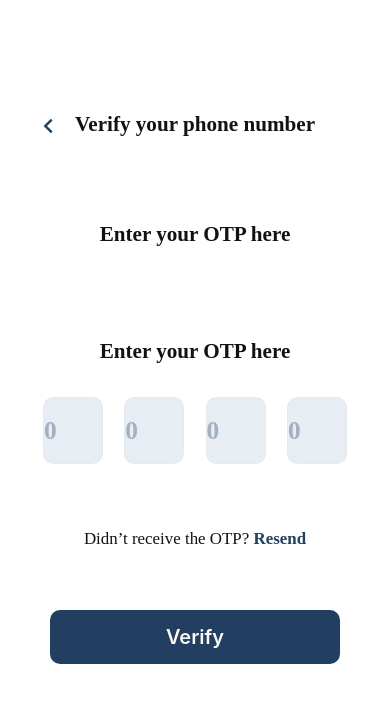
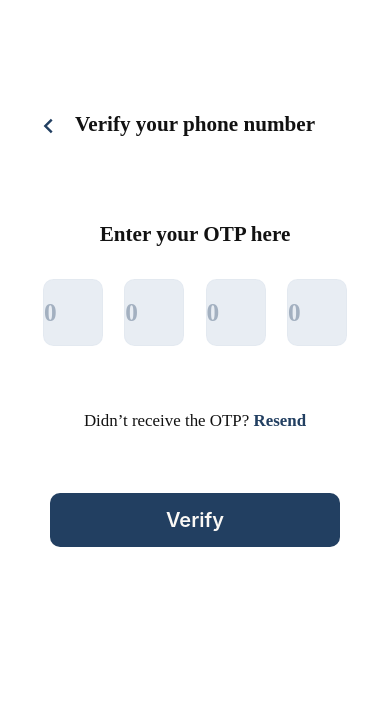
Before and after one commit to Sakthi1674/Kubyn, a React Native app: screen /NumOtp in a window 390 px wide. Shown: the top 702 px of the page. Built offline with nearby package versions, Linux system fonts and the light colour scheme.

Commit message:
Initial-commit

```diff
--- a/src/screens/createaccount/NumOtp.tsx
+++ b/src/screens/createaccount/NumOtp.tsx
@@ -69,7 +69,6 @@ const NumOtp: React.FC = () => {
 
             {/* OTP Text */}
             <Text style={styles.otpText}>Enter your OTP here</Text>
- <Text style={styles.otpText}>Enter your OTP here</Text>
             {/* OTP Boxes */}
             <View style={styles.otpContainer}>
                 {otp.map((digit, index) => (
```
